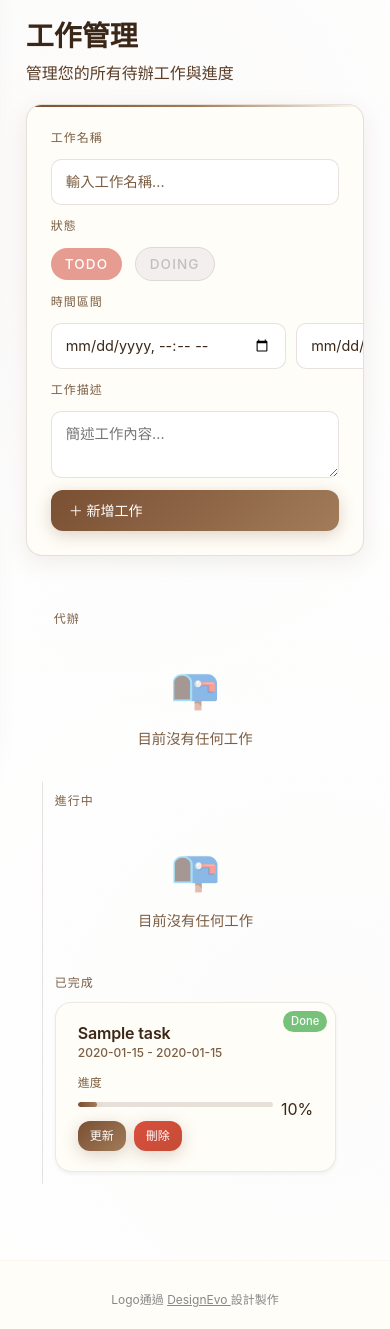
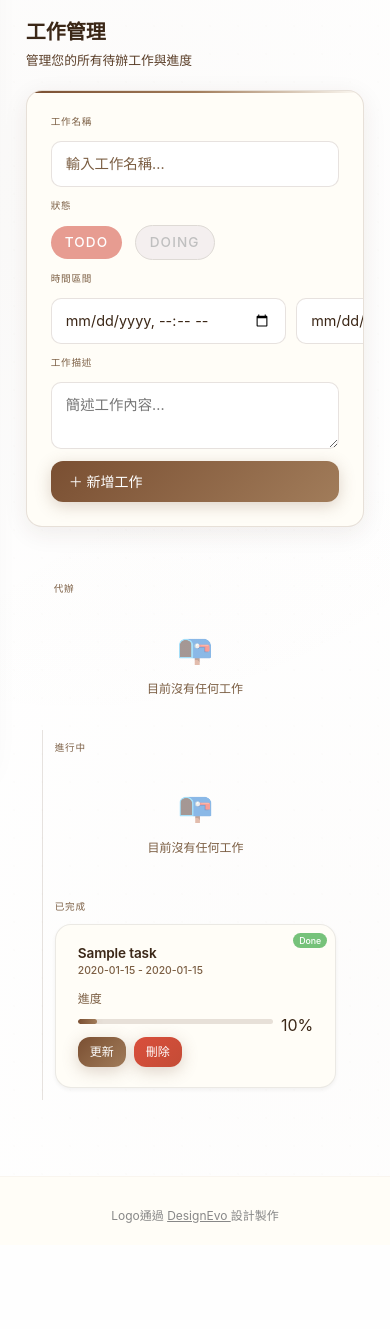
Before and after one commit to Zhuang-Day/WorkPlanManager, a Flask app: template templates/index.html in a window 390 px wide. Shown: the part 72-1401 px from the top of the page. After the commit the page ends 1295 px from the top, so only its background shows below. Run offline with Flask 3, Linux system fonts and the light colour scheme; the template is opened without the code that fills it: most values are stand-ins (such as "Sample title", 1, 10 or a date in 2020).

Commit message:
feat(UI): make sidebar text responsive on desktop, tablet, and mobile

```diff
--- a/static/css/components/cards.css
+++ b/static/css/components/cards.css
@@ -93,11 +93,6 @@
     right: 8px;
     padding: 2px 8px;
     border-radius: 12px;
-    font-size: 0.7rem;
-    font-weight: 500;
-    text-transform: capitalize;
-    color: white;
-    opacity: 0.95;
 }
 
 .status-badge.todo {
@@ -121,7 +116,6 @@
 }
 
 .task-time {
-    font-size: 0.8rem;
     color: var(--text-muted);
     margin-bottom: 12px;
     display: flex;
@@ -136,7 +130,7 @@
     position: fixed;
     top: 0;
     right: 0;
-    width: 360px;
+    width: 50vw;
     height: 100vh;
     background: var(--bg-surface);
     box-shadow: var(--shadow-hover), 0 0 0 1px var(--accent-1-08);
@@ -162,7 +156,6 @@
 }
 
 .task-sidebar .sidebar-header h3 {
-    font-size: 1.1rem;
     font-weight: 600;
     color: var(--text-primary);
 }
@@ -194,7 +187,6 @@
     border-radius: var(--radius-input);
     margin-top: 4px;
     margin-bottom: 12px;
-    font-size: 0.95rem;
     background-color: #ffffff;
     color: #000000;
 }
@@ -232,7 +224,6 @@
     height: 24px;
     padding: 0 6px;
     font-family: inherit;
-    font-size: 14px;
     font-weight: normal;
     text-align: center;
     box-sizing: border-box;
--- a/static/css/components/typography.css
+++ b/static/css/components/typography.css
@@ -1,26 +1,22 @@
+/* 主標題與副標題 */
 .page-title {
     font-size: 1.75rem;
-    /* 主標題大小 */
+    /* 桌機 */
     font-weight: 700;
-    /* 加粗，與任務標題對應 */
     color: var(--text-primary);
-    /* 主文字色 */
     margin-bottom: 8px;
-    /* 與副標間距 */
     line-height: 1.2;
 }
 
 .page-subtitle {
     font-size: 1rem;
-    /* 副標題大小 */
     font-weight: 500;
-    /* 中等字重 */
     color: var(--text-secondary);
     margin-bottom: 20px;
-    /* 與下方內容間距 */
     line-height: 1.4;
 }
 
+/* 卡片標題 */
 .card-title {
     font-weight: 600;
     font-size: 1rem;
@@ -29,7 +25,7 @@
     color: var(--text-primary);
 }
 
-
+/* 空訊息提示 */
 .empty-msg {
     padding: 20px 0;
     text-align: center;
@@ -47,6 +43,7 @@
     opacity: 0.5;
 }
 
+/* 日期標題 */
 .date-title {
     display: flex;
     justify-content: space-between;
@@ -56,6 +53,7 @@
     margin-bottom: 12px;
 }
 
+/* 小標題與側邊欄標題 */
 h1,
 h2,
 h3,
@@ -68,6 +66,7 @@ h4,
     text-transform: uppercase;
 }
 
+/* 標籤 */
 label,
 .form-label,
 .task-label {
@@ -79,3 +78,200 @@ label,
     margin-bottom: 0;
     white-space: nowrap;
 }
+
+/* 桌機預設 */
+.task-sidebar .sidebar-header h3 {
+    font-size: 1.1rem;
+    font-weight: 600;
+    color: var(--text-primary);
+}
+
+/* 表單元素響應式字體 */
+.task-sidebar input[type="text"],
+.task-sidebar input[type="date"],
+.task-sidebar input[type="number"],
+.task-sidebar select,
+.task-sidebar textarea {
+    font-size: 0.95rem;
+    /* 桌機預設 */
+}
+
+.progress-group input[type="number"],
+.progress-number-input {
+    width: 60px;
+    height: 24px;
+    padding: 0 6px;
+    font-family: inherit;
+    font-size: 14px;
+    /* 桌機字體 */
+    font-weight: normal;
+    text-align: center;
+    box-sizing: border-box;
+    border: 1px solid var(--gray-border);
+    border-radius: var(--radius-input);
+    outline: none;
+    background-color: var(--bg-input);
+    color: var(--text-primary);
+    transition: border-color 0.2s, box-shadow 0.2s;
+}
+
+.task-time {
+    font-size: 0.8rem;
+    color: var(--text-muted);
+    margin-bottom: 12px;
+    display: flex;
+    align-items: center;
+    gap: 4px;
+}
+
+.status-badge {
+    font-size: 0.7rem;
+    /* 桌機字體 */
+    font-weight: 500;
+    text-transform: capitalize;
+    color: white;
+    opacity: 0.95;
+}
+
+/* --- 手機與平板自動縮放字體 --- */
+@media (max-width: 1024px) {
+
+    /* 平板 */
+    .page-title {
+        font-size: 1.5rem;
+    }
+
+    .page-subtitle {
+        font-size: 0.9rem;
+    }
+
+    .card-title {
+        font-size: 0.9rem;
+    }
+
+    .empty-msg {
+        font-size: 0.8rem;
+    }
+
+    .empty-msg::before {
+        font-size: 2rem;
+    }
+
+    .date-title {
+        font-size: 0.7rem;
+    }
+
+    .task-time {
+        font-size: 0.7rem;
+    }
+
+    h1,
+    h2,
+    h3,
+    h4,
+    .sidebar-title {
+        font-size: 0.8rem;
+    }
+
+    label,
+    .form-label,
+    .task-label {
+        font-size: 0.65rem;
+    }
+
+    .task-sidebar input[type="text"],
+    .task-sidebar input[type="date"],
+    .task-sidebar input[type="number"],
+    .task-sidebar select,
+    .task-sidebar textarea {
+        font-size: 0.85rem;
+    }
+
+    .task-sidebar .sidebar-header h3 {
+        font-size: 1rem;
+    }
+
+    .progress-group input[type="number"],
+    .progress-number-input {
+        font-size: 12px;
+        width: 55px;
+        /* 可選，讓小螢幕不擠 */
+    }
+
+    .status-badge {
+        font-size: 0.6rem;
+        padding: 1.5px 7px;
+        /* 小螢幕稍微縮小內距 */
+    }
+}
+
+@media (max-width: 600px) {
+
+    /* 手機 */
+    .page-title {
+        font-size: 1.25rem;
+    }
+
+    .page-subtitle {
+        font-size: 0.8rem;
+    }
+
+    .card-title {
+        font-size: 0.85rem;
+    }
+
+    .empty-msg {
+        font-size: 0.75rem;
+    }
+
+    .empty-msg::before {
+        font-size: 1.8rem;
+    }
+
+    .date-title {
+        font-size: 0.65rem;
+    }
+
+    .task-time {
+        font-size: 0.65rem;
+    }
+
+    h1,
+    h2,
+    h3,
+    h4,
+    .sidebar-title {
+        font-size: 0.75rem;
+    }
+
+    label,
+    .form-label,
+    .task-label {
+        font-size: 0.6rem;
+    }
+
+    .task-sidebar input[type="text"],
+    .task-sidebar input[type="date"],
+    .task-sidebar input[type="number"],
+    .task-sidebar select,
+    .task-sidebar textarea {
+        font-size: 0.8rem;
+    }
+
+    .task-sidebar .sidebar-header h3 {
+        font-size: 0.9rem;
+    }
+
+    .progress-group input[type="number"],
+    .progress-number-input {
+        font-size: 11px;
+        width: 50px;
+        /* 小螢幕縮小寬度 */
+    }
+
+    .status-badge {
+        font-size: 0.55rem;
+        padding: 1px 6px;
+        /* 縮小內距 */
+    }
+}
--- a/static/css/layout.css
+++ b/static/css/layout.css
@@ -25,6 +25,14 @@
     }
 }
 
+/* 平板版外框縮小 */
+@media (max-width: 1024px) {
+    .status-badge {
+        padding: 1.5px 6px;
+        border-radius: 10px;
+    }
+}
+
 /* 小螢幕自動置中 */
 @media (max-width: 600px) {
     .container {
@@ -36,6 +44,11 @@
 
     .task-container {
         grid-template-columns: 1fr;
+    }
+
+    .status-badge {
+        padding: 1px 5px;
+        border-radius: 8px;
     }
 }
 
```
